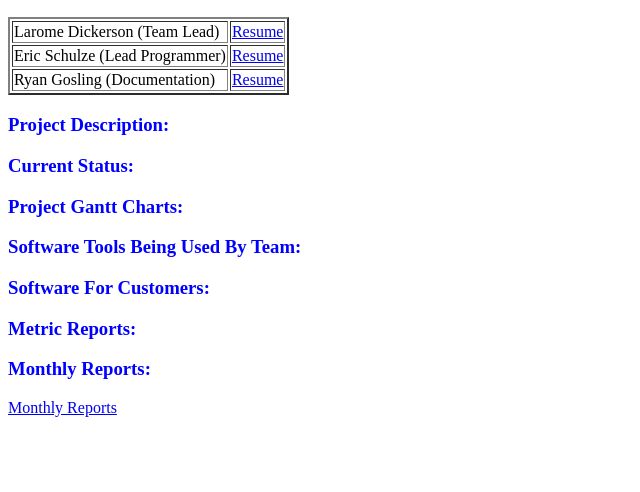
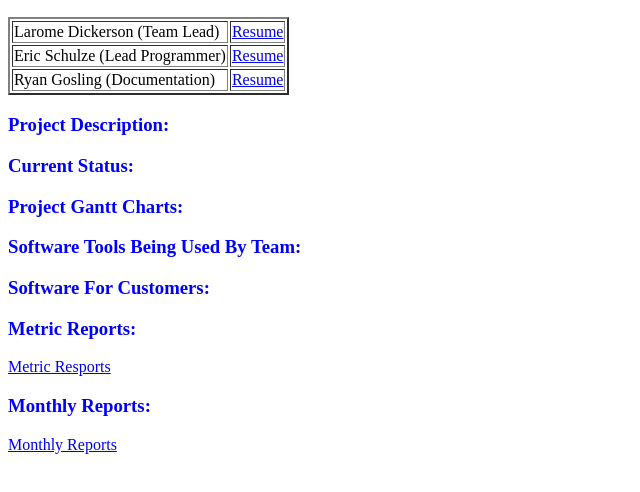
Before and after one commit to LERCapstone/LERCapstone.github.io, a plain HTML site: page index.html in a window 1280 px wide. Shown: the part 96-588 px from the top of the page, without its empty margins (0-640 px from the left). Drawn offline with Linux system fonts and the light colour scheme.

Commit message:
Update index.html

```diff
--- a/index.html
+++ b/index.html
@@ -24,6 +24,7 @@
     <h3 style="color: #0000ff;">Software Tools Being Used By Team:</h3>
     <h3 style="color: #0000ff;">Software For Customers:</h3>
     <h3 style="color: #0000ff;">Metric Reports:</h3>
+    <a href="https://github.com/LERCapstone/LERCapstone.github.io/tree/master/Reports">Metric Resports</a>
     <h3 style="color: #0000ff;">Monthly Reports:</h3>
     <a href="https://github.com/LERCapstone/LERCapstone.github.io/tree/master/Monthly%20Reports">Monthly Reports</a>
 
```
